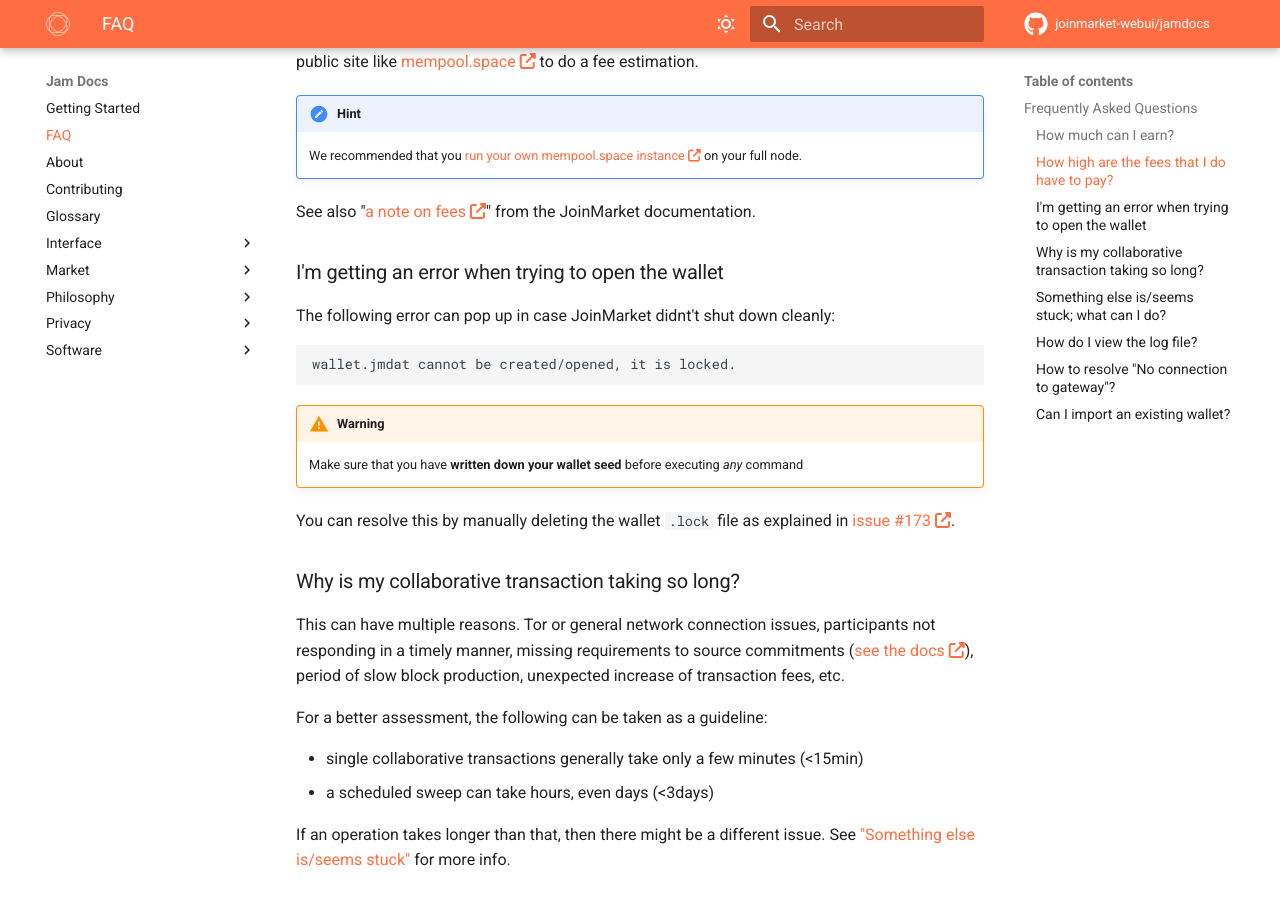
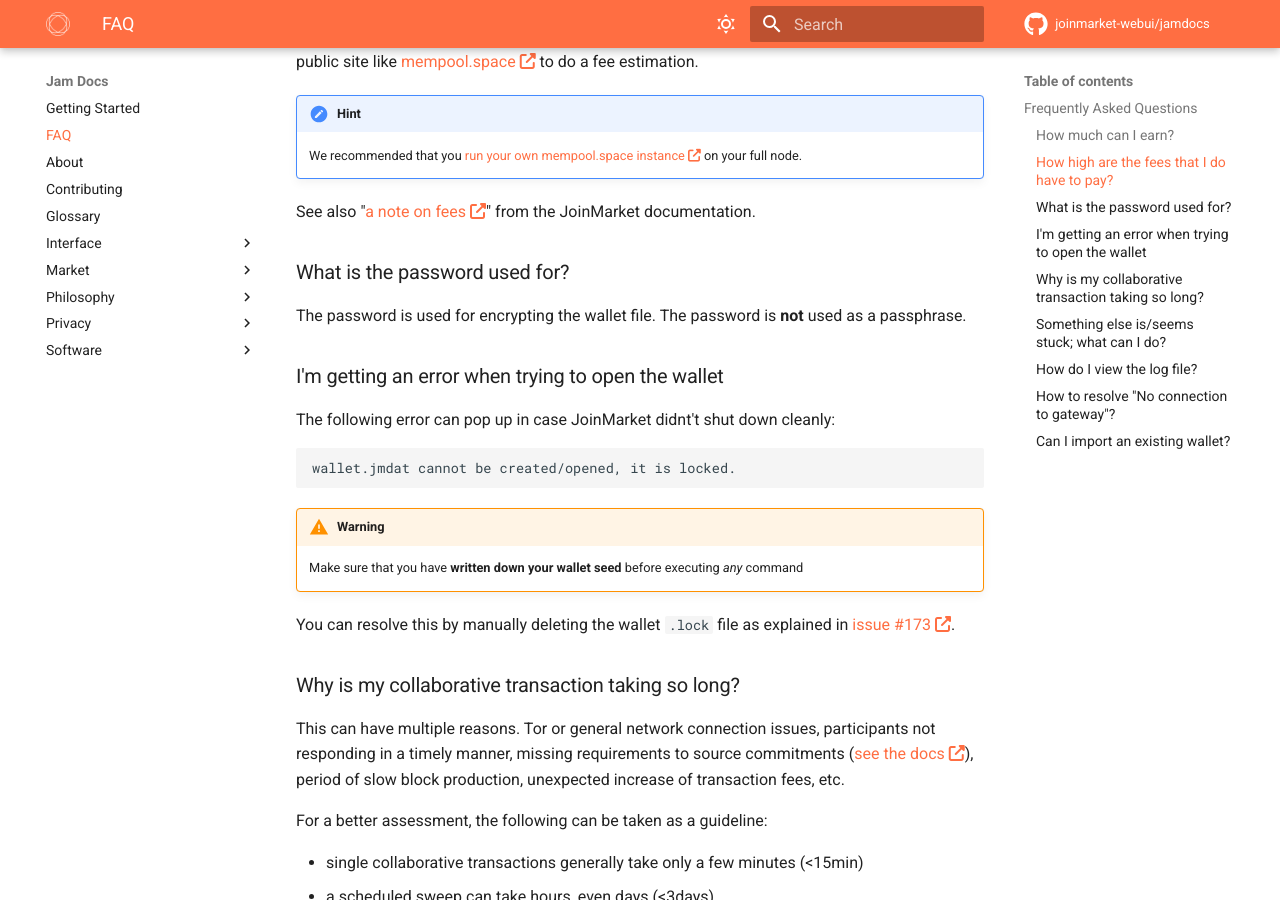
Before and after one commit to joinmarket-webui/jamdocs, an MkDocs documentation site: the page built from docs/FAQ.md, in a window 1280 px wide and 900 px high, scrolled down 995 px. Built offline with MkDocs 1.6.1 and Material for MkDocs 9.7.7, drawn with Linux system fonts in a browser that asks for light colours; nearby versions of some CDN libraries; comment, search, counter and statistics services are not loaded.

Commit message:
new FAQ: What is the password used for?

```diff
--- a/docs/FAQ.md
+++ b/docs/FAQ.md
@@ -61,6 +61,11 @@
 [glossary]: glossary.md
 [ms]: https://mempool.space/
 [ms-install]: https://github.com/mempool/mempool#one-click-installation
+
+### What is the password used for?
+
+The password is used for encrypting the wallet file.
+The password is **not** used as a passphrase.
 
 ### I'm getting an error when trying to open the wallet
 
```
